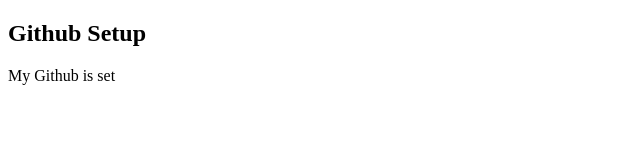
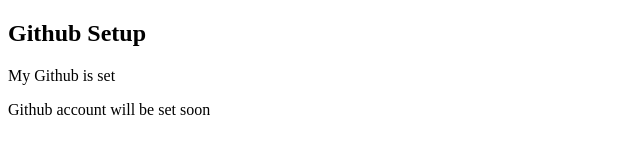
Before and after one commit to Kurick15/repo_test, a plain HTML site: page index.html in a window 1280 px wide. Shown: the whole page, without its empty margins (0-640 px from the left). Drawn offline with Linux system fonts and the light colour scheme.

Commit message:
Added a paragraph

```diff
--- a/index.html
+++ b/index.html
@@ -8,5 +8,6 @@
 <body>
     <h2>Github Setup</h2>
     <p>My Github is set</p>
+    <p>Github account will be set soon</p>
 </body>
 </html>
```
